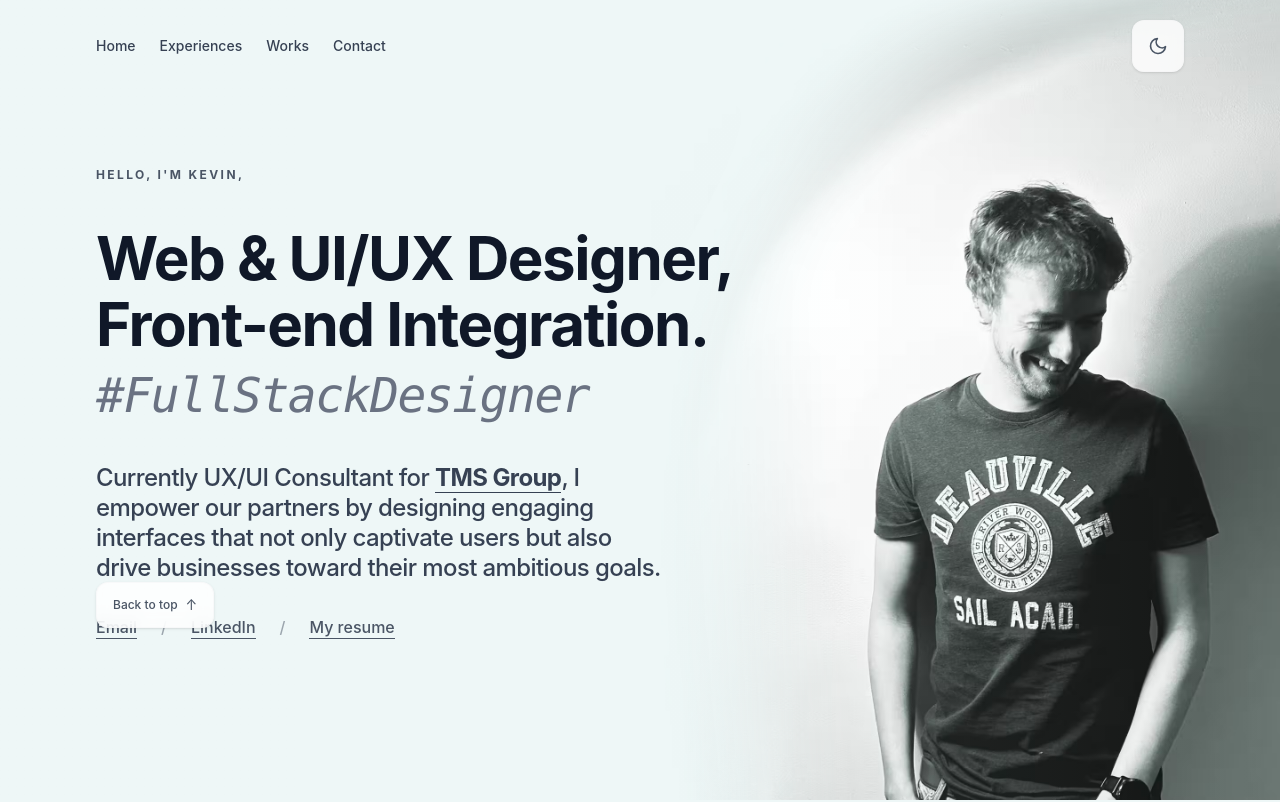
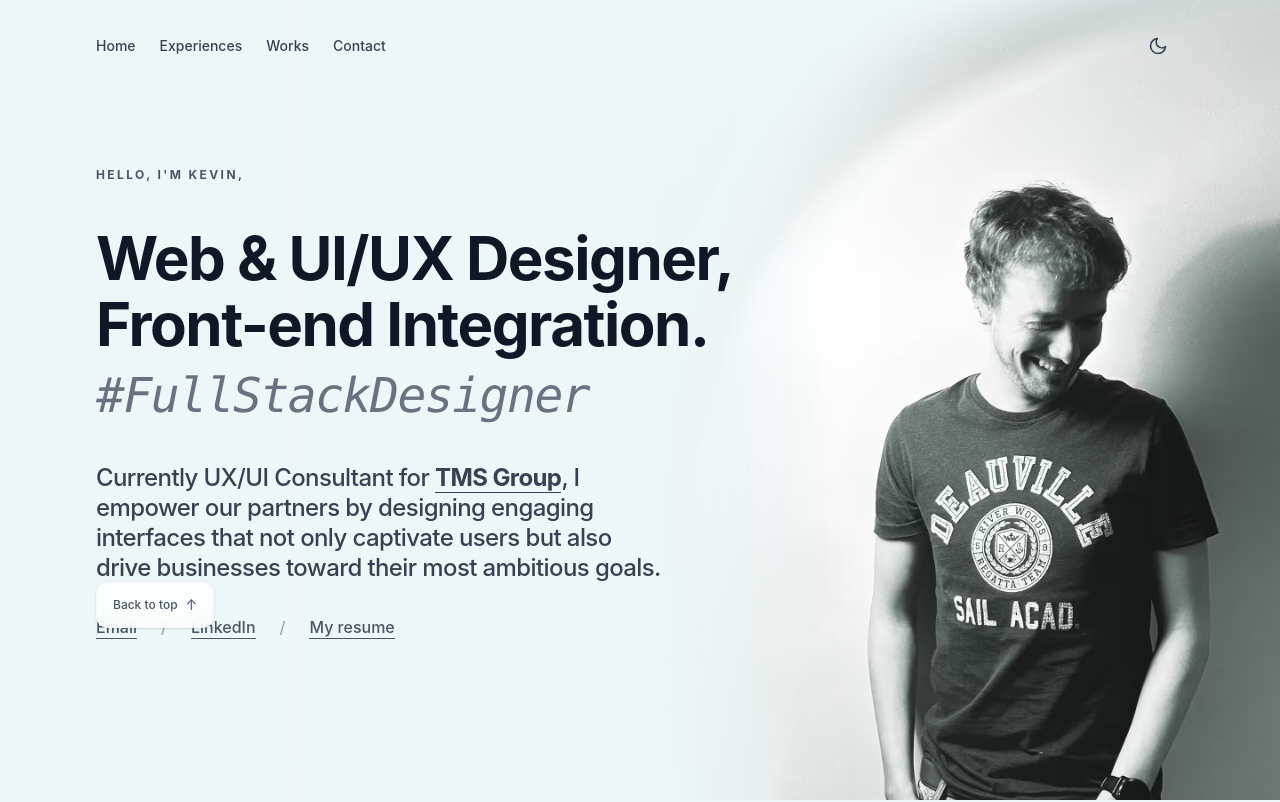
Before and after one commit to sovetkevin/kevin-sovet-portfolio-next, a Next.js app: page / in a window 1280 px wide. Shown: the top 802 px of the page. Built offline with nearby package versions, Linux system fonts and the light colour scheme.

Commit message:
feat/refactor-style-button-toggle-dark-light-mode

```diff
--- a/components/Header.tsx
+++ b/components/Header.tsx
@@ -135,7 +135,7 @@ const Header: React.FC = () => {
               ))}
             </nav>
             <div className="hidden lg:block">
-              <ThemeToggle />
+              <ThemeToggle variant="normal" />
             </div>
           </div>
         </header>
@@ -158,7 +158,7 @@ const Header: React.FC = () => {
             </nav>
           </div>
           <div className="hidden lg:block pointer-events-auto">
-            <ThemeToggle />
+            <ThemeToggle variant="bubble" />
           </div>
         </div>
       </div>
@@ -202,7 +202,7 @@ const Header: React.FC = () => {
             </div>
           </div>
           <div className="lg:hidden">
-            <ThemeToggle />
+            <ThemeToggle variant={mobileMenuState === 'bubble' ? 'bubble' : 'normal'} />
           </div>
         </div>
       </div>
--- a/components/ThemeToggle.tsx
+++ b/components/ThemeToggle.tsx
@@ -3,8 +3,15 @@
 import { useTheme } from "next-themes";
 import { useEffect, useState } from "react";
 
-const TOGGLE_BUTTON_CLASS =
-  "inline-flex h-13 w-13 shrink-0 items-center justify-center rounded-xl bg-white/80 dark:bg-gray-800/80 backdrop-blur-sm text-gray-600 dark:text-gray-300 hover:text-gray-900 dark:hover:text-gray-50 hover:bg-white/95 dark:hover:bg-gray-800/95 border border-gray-100/50 dark:border-gray-700/50 transition-all duration-300 shadow-sm hover:shadow-[0_10px_30px_rgba(0,0,0,0.06)] active:scale-95 cursor-pointer focus-visible:outline-none focus-visible:ring-4 focus-visible:ring-cyan-500/40";
+const BASE_BUTTON_CLASS =
+  "inline-flex h-13 w-13 shrink-0 items-center justify-center rounded-xl border cursor-pointer outline-none ring-0 [-webkit-tap-highlight-color:transparent] transition-[color,background-color,box-shadow] duration-300 active:scale-95 focus:outline-none focus:ring-0 focus-visible:outline-none focus-visible:ring-0";
+
+const VARIANT_CLASS = {
+  normal:
+    "border-transparent bg-transparent shadow-none text-gray-700 dark:text-gray-300 hover:text-gray-900 dark:hover:text-gray-50",
+  bubble:
+    "border-white/40 dark:border-gray-700/40 bg-white/70 dark:bg-gray-800/70 custom-blur text-gray-800 dark:text-gray-100 shadow-lg",
+} as const;
 
 function SunIcon() {
   return (
@@ -23,14 +30,21 @@ function MoonIcon() {
   );
 }
 
-export default function ThemeToggle({ className = "" }: { className?: string }) {
+type ThemeToggleProps = {
+  className?: string;
+  variant?: keyof typeof VARIANT_CLASS;
+};
+
+export default function ThemeToggle({ className = "", variant = "bubble" }: ThemeToggleProps) {
   const { resolvedTheme, setTheme } = useTheme();
   const [mounted, setMounted] = useState(false);
 
   useEffect(() => setMounted(true), []);
 
+  const buttonClass = `${BASE_BUTTON_CLASS} ${VARIANT_CLASS[variant]} ${className}`;
+
   if (!mounted) {
-    return <div className={`${TOGGLE_BUTTON_CLASS} ${className}`} aria-hidden="true" />;
+    return <div className={buttonClass} aria-hidden="true" tabIndex={-1} />;
   }
 
   const isDark = resolvedTheme === "dark";
@@ -39,7 +53,7 @@ export default function ThemeToggle({ className = "" }: { className?: string })
     <button
       type="button"
       onClick={() => setTheme(isDark ? "light" : "dark")}
-      className={`${TOGGLE_BUTTON_CLASS} ${className}`}
+      className={buttonClass}
       aria-label={isDark ? "Activer le mode clair" : "Activer le mode sombre"}
     >
       {isDark ? <SunIcon /> : <MoonIcon />}
```
